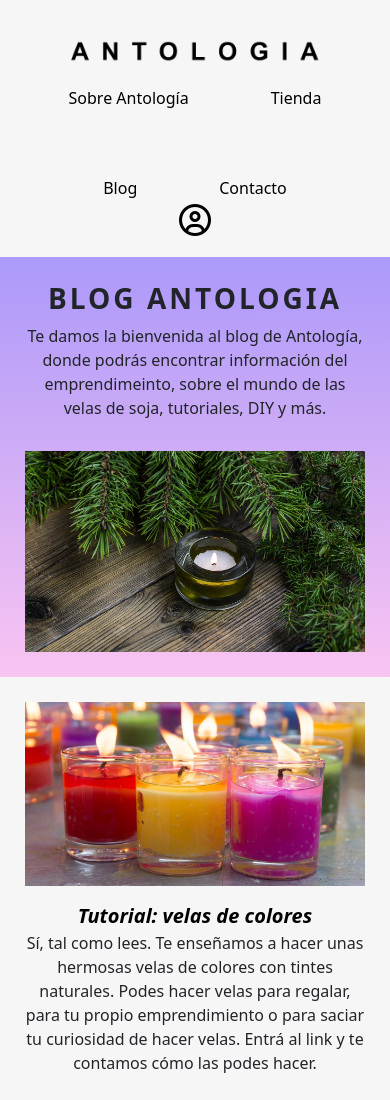
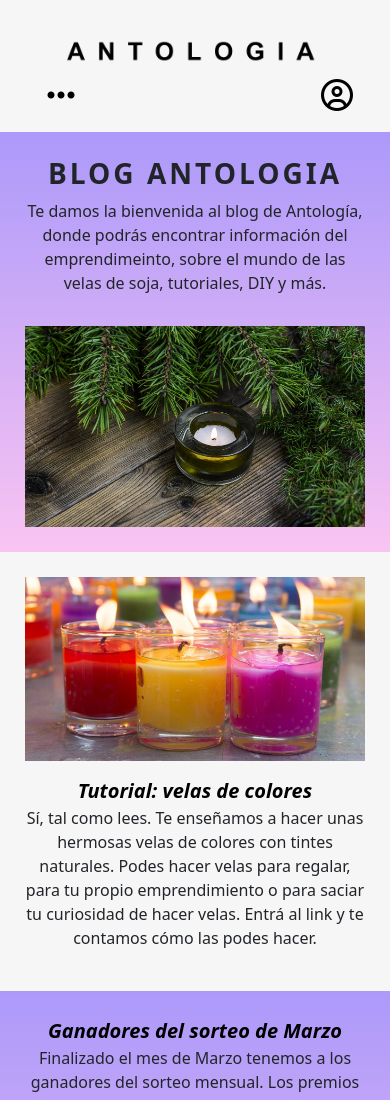
Before and after one commit to nicolebenitez96/Javascript-BenitezNicole, a website: page pages/blog.html in a window 390 px wide. Shown: the top 1100 px of the page. Drawn offline with nearby package versions, Linux system fonts and the light colour scheme.

Commit message:
Puse un dropdown para el nav en mobile

```diff
--- a/pages/blog.html
+++ b/pages/blog.html
@@ -20,24 +20,31 @@
                 <a class="navbar-brand" href="../index.html">
                     <img src="../multimedia/Antologia-logo.png" alt="logo">
                 </a>
+                <div class="navbar-lista">
+                    <button class="lista-mobile-btn">
+                        <i class="fa-solid fa-ellipsis fa-2xl" style="color: #000000;"></i>
+                    </button>
+                    <div class="lista-mobile">
                         <ul class="nav justify-content-center">
                             <li class="nav-item">
-                        <a class="nav-link" href="./sobre-antologia.html">Sobre Antología</a>
+                                <a class="nav-link" href="../pages/sobre-antologia.html">Sobre Antología</a>
                             </li>
 
                             <li class="nav-item">
-                        <a class="nav-link" href="./tienda.html">Tienda</a>
+                                <a class="nav-link" href="../pages/tienda.html">Tienda</a>
                             </li>
 
                             <li class="nav-item">
-                        <a class="nav-link" href="./blog.html">Blog</a>
+                                <a class="nav-link" href="../pages/blog.html">Blog</a>
                             </li>
 
                             <li class="nav-item">
-                        <a class="nav-link" href="./contacto.html">Contacto</a>
+                                <a class="nav-link" href="../pages/contacto.html">Contacto</a>
                             </li>
                         </ul>
-                <a class="navbar-icon" href="./cuenta.html">
+                    </div>
+                </div>
+                <a class="navbar-icon" href="../pages/cuenta.html">
                     <i class="fa-regular fa-circle-user fa-2xl" style="color: #000000;"></i>
                 </a>
             </div>
--- a/scss/components/_navbar.scss
+++ b/scss/components/_navbar.scss
@@ -40,4 +40,19 @@
     background-image: linear-gradient(180deg, rgba(97,61,254,0.5) 0%, rgba(251,146,237,0.5) 100%);
 }
 
+.lista-mobile-btn{
+    display:none;
+    border: none;
+    background: none;
+    background-color: #f7f6f6;
+    padding: 10px;
+    cursor: pointer;
+}
+
+.navbar-lista{
+    position: relative;
+    display: block;
+}
+
+
 /*Header end*/
--- a/scss/layout/_index.scss
+++ b/scss/layout/_index.scss
@@ -35,6 +35,9 @@
         .main2-opc-body{
             text-align: center;
             padding-top: 10px;
+            a{
+                color: black;
+            }
         }
     }
 
--- a/scss/layout/_mediaqueries.scss
+++ b/scss/layout/_mediaqueries.scss
@@ -4,19 +4,36 @@
 @media screen and (min-width: 320px) and (max-width:599px){
 
     /*Nav*/
-    .container{
-        flex-direction: column;
+    .nav{
+        gap:5px;
+        display: block;
+    }
 
-    .navbar-brand{
-        margin: 0;
-        justify-content: center;
+    .container {
+        gap: 5px;
+
+        .navbar-brand{
+            margin: 0;
+            justify-content: center;
+        }
     }
-}
 
-    // .nav{
-    //     flex-direction: column;
-    //     gap: 2px;
-    // }
+    .lista-mobile-btn{
+        display:flex;
+    }
+
+    .lista-mobile{
+        display: none;
+        position: absolute;
+        background-color: #f7f6f6;
+        min-width: 160px;
+        z-index: 1;
+    }
+
+    .navbar-lista:hover .lista-mobile{
+        display: block;
+    }
+
 
     //Index
     .main1{
@@ -427,6 +444,10 @@
 @media screen and (min-width: 600px) and (max-width: 1023px){
 
     /*Nav*/
+    #mobile{
+        display:none;
+    }
+
     .container{
         flex-direction: column;
     }
@@ -487,7 +508,9 @@
 @media screen and (min-width:1024px) and (max-width: 1800px){
 
     /*Nav*/
-
+    #mobile{
+        display:none;
+    }
 
     /*Main-Index*/
     .main1{
```
Also changed, not shown: index.html (+9 -1 lines), pages/contacto.html (+12 -5 lines), pages/cuenta.html (+12 -5 lines), pages/sobre-antologia.html (+12 -5 lines), pages/tienda.html (+12 -5 lines), css/style.css, 1 other file. Lines whose indentation alone changed are shown as unchanged.
